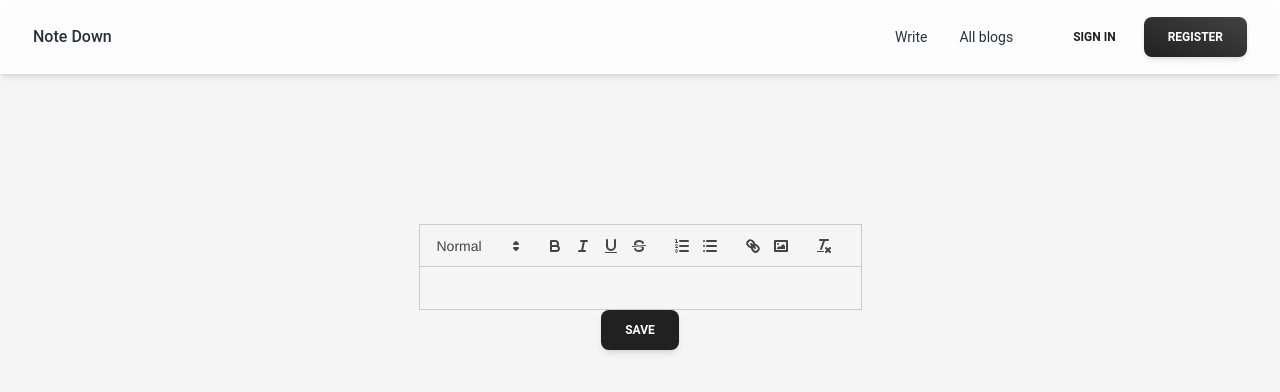
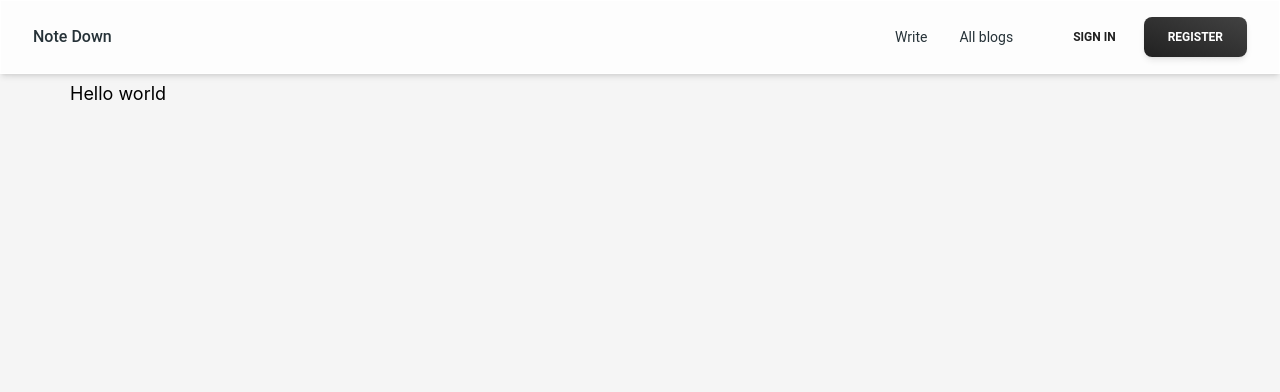
Before and after one commit to I-Adarsh-I/Note-Down, a React (Create React App) app in the folder client/: page /createblog in a window 1280 px wide. Shown: the top 392 px of the page. Built offline with nearby package versions, Linux system fonts and the light colour scheme.

Commit message:
Small changes in write page

```diff
--- a/client/src/pages/create_blog/Write.js
+++ b/client/src/pages/create_blog/Write.js
@@ -19,20 +19,9 @@ const Write = () => {
   return (
     <>
       <NavbarTop />
-      <div className="container mt-56">
-        <div className="w-screen flex flex-col items-center">
-          <ReactQuill
-            ref={quillRef}
-            theme="snow"
-            value={editorHtml}
-            onChange={setEditorHtml}
-            modules={{
-              toolbar: toolbarOptions,
-            }}
-          />
-          <Button onClick={() => console.log(editorHtml)} color="black">
-            Save
-          </Button>
+      <div className="w-full flex justify-center">
+        <div className="container pt-20">
+          <p className="text-lg">Hello world</p>
         </div>
       </div>
     </>
```
